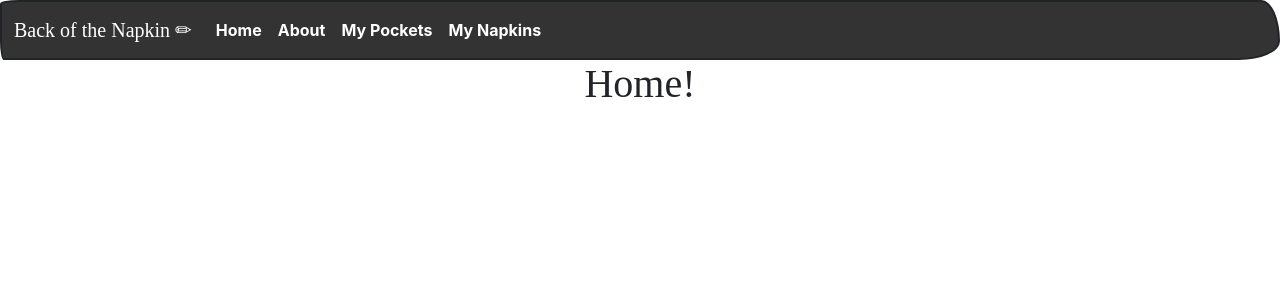
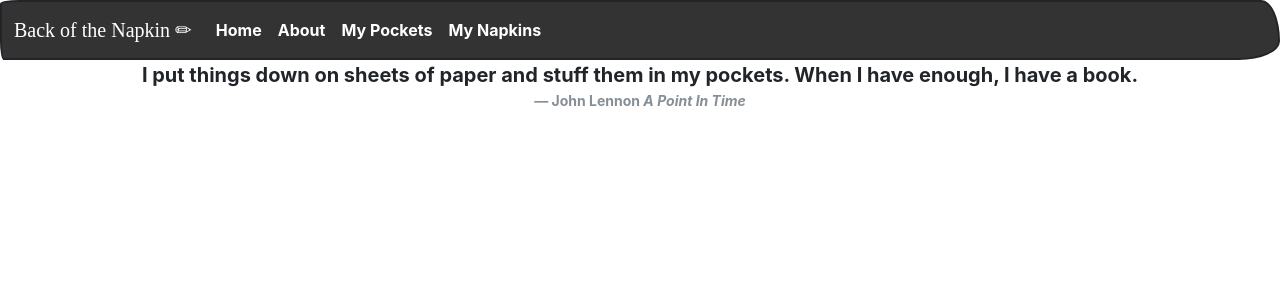
Before and after one commit to iamrivera/botn-frontend-ttwwoo, a React (Create React App) app: page / in a window 1280 px wide. Shown: the top 300 px of the page. Built offline with nearby package versions, Linux system fonts and the light colour scheme; a web font is replaced by a local one.

Commit message:
Added catchy home page quote.

```diff
--- a/src/components/routes/Home.js
+++ b/src/components/routes/Home.js
@@ -1,11 +1,20 @@
-import React, { Component } from 'react'
+import React, { Component } from "react";
 
 export default class Home extends Component {
-    render() {
-        return (
-            <div>
-                <h1>Home!</h1>
-            </div>
-        )
-    }
+  render() {
+    return (
+      <div>
+        <figure class="text-center">
+          <blockquote class="blockquote">
+            <p class="mb-">
+            I put things down on sheets of paper and stuff them in my pockets. When I have enough, I have a book.
+            </p>
+          </blockquote>
+          <figcaption class="blockquote-footer">
+            John Lennon <cite title="Source Title">A Point In Time</cite>
+          </figcaption>
+        </figure>
+      </div>
+    );
+  }
 }
```
